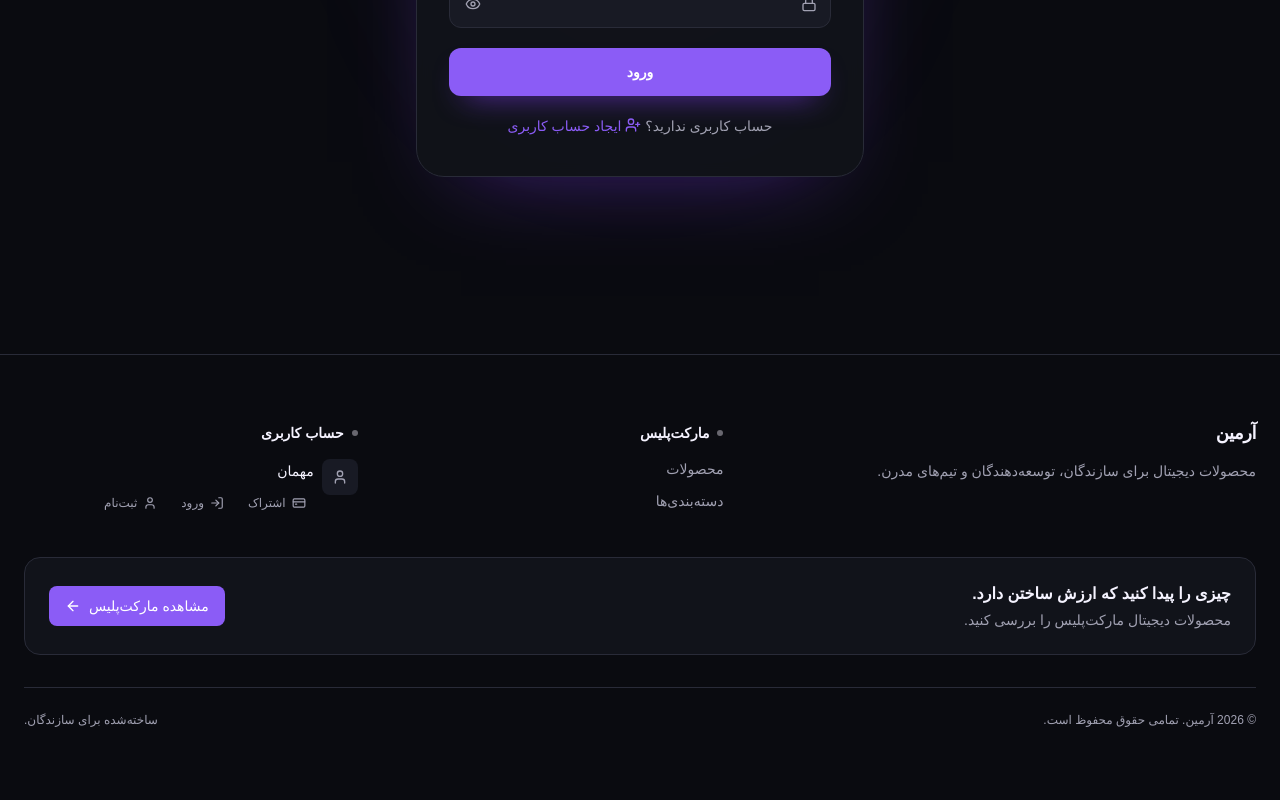
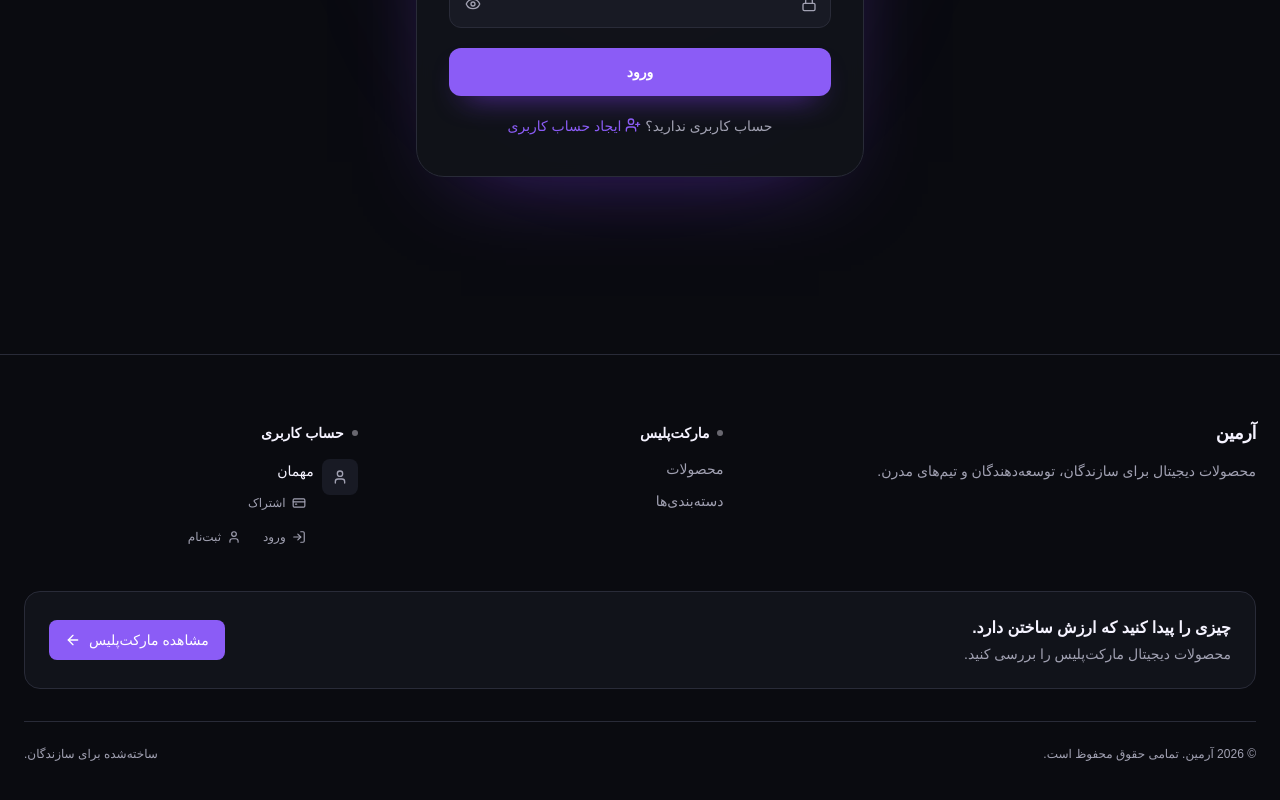
Before and after one commit to dxmersila/armin-web, a Next.js app: page /login in a window 1280 px wide. Shown: the part 559-1359 px from the top of the page. Built offline with nearby package versions, Linux system fonts and the light colour scheme; no server answers.

Commit message:
fix: improve guest menu layout

```diff
--- a/src/components/layout/UserMenu.tsx
+++ b/src/components/layout/UserMenu.tsx
@@ -31,7 +31,7 @@ export default function UserMenu({
               {t('common.guest')}
             </p>
 
-            <div className="mt-2 flex items-center gap-2">
+            <div className="mt-2 flex flex-col items-start gap-1.5">
               <Link
                 href="/subscription"
                 onClick={onNavigate}
@@ -41,6 +41,7 @@ export default function UserMenu({
                 {t('subscription.title')}
               </Link>
 
+              <div className="flex items-center gap-1.5">
                 <Link
                   href="/login"
                   onClick={onNavigate}
@@ -58,6 +59,7 @@ export default function UserMenu({
                   <User className="size-3.5" />
                   {t('common.register')}
                 </Link>
+              </div>
             </div>
           </div>
         </div>
```
Lines whose indentation alone changed are shown as unchanged.
